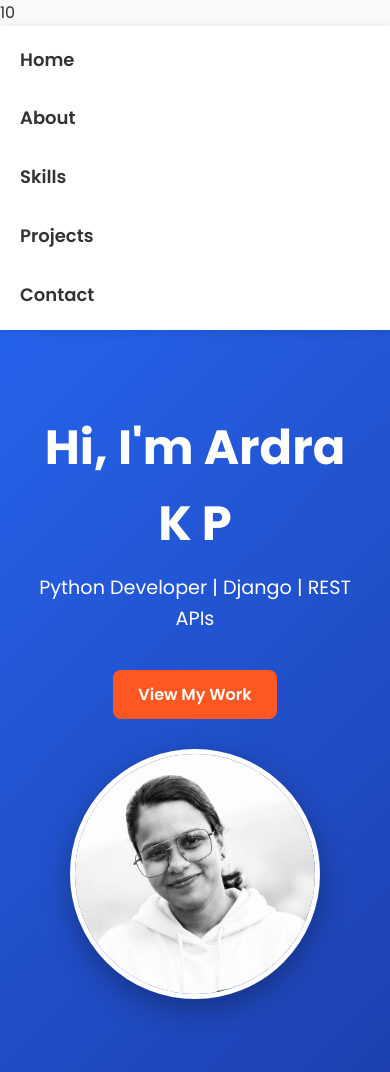
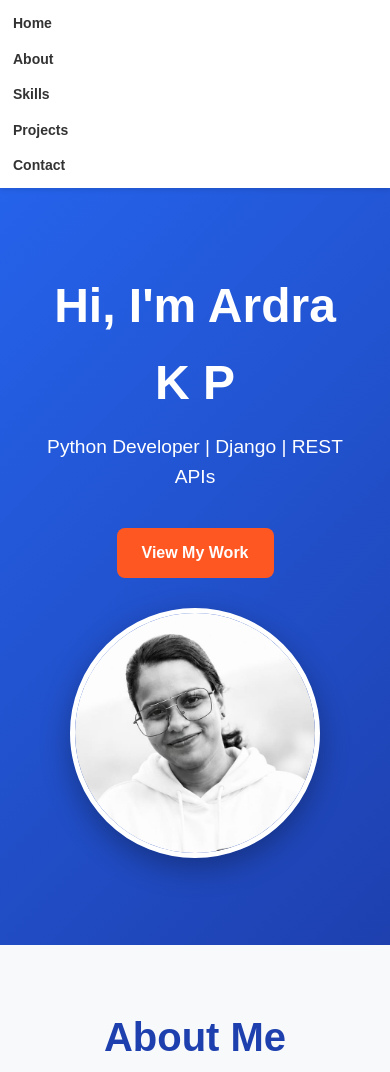
Before and after one commit to Ardra-KP/ardrakp-portfolio, a plain HTML site: page index.html in a window 390 px wide. Shown: the top 1072 px of the page. Drawn offline with Linux system fonts and the light colour scheme.

Commit message:
Refactor index.html for better layout and styling
Updated HTML structure and styles for improved layout and responsiveness.

```diff
--- a/index.html
+++ b/index.html
@@ -8,27 +8,54 @@
     <link href="https://fonts.googleapis.com/css2?family=Poppins:wght@300;400;600;700&display=swap" rel="stylesheet">
     <link rel="stylesheet" href="https://cdnjs.cloudflare.com/ajax/libs/font-awesome/6.5.0/css/all.min.css">
 </head>
-    10  </head>
+
   <style>
+body {
+  margin: 0;
+  font-family: Arial, sans-serif;
+}
+
+nav {
+  background: #ffffff;
+  box-shadow: 0 2px 5px rgba(0,0,0,0.1);
+  position: sticky;
+  top: 0;
+  z-index: 1000;
+}
+
 nav ul {
   display: flex;
+  flex-wrap: wrap;
   justify-content: center;
-  gap: 30px;
+  gap: 20px;
   list-style: none;
-   padding: 20px 0;
+  padding: 15px 0;
   margin: 0;
-    background: #fff;
 }
 
 nav ul li a {
   text-decoration: none;
   color: #333;
   font-weight: 600;
-    font-size: 18px;
+  font-size: 16px;
+  padding: 8px 12px;
 }
 
 nav ul li a:hover {
   color: #ff5722;
+  border-bottom: 2px solid #ff5722;
+}
+
+/* Phone il cherrathaakkunna code */
+@media (max-width: 600px) {
+  nav ul {
+    gap: 10px;
+    padding: 10px 5px;
+  }
+  nav ul li a {
+    font-size: 14px;
+    padding: 5px 8px;
+  }
 }
   </style>
   <body>
```
Lines whose indentation alone changed are shown as unchanged.
